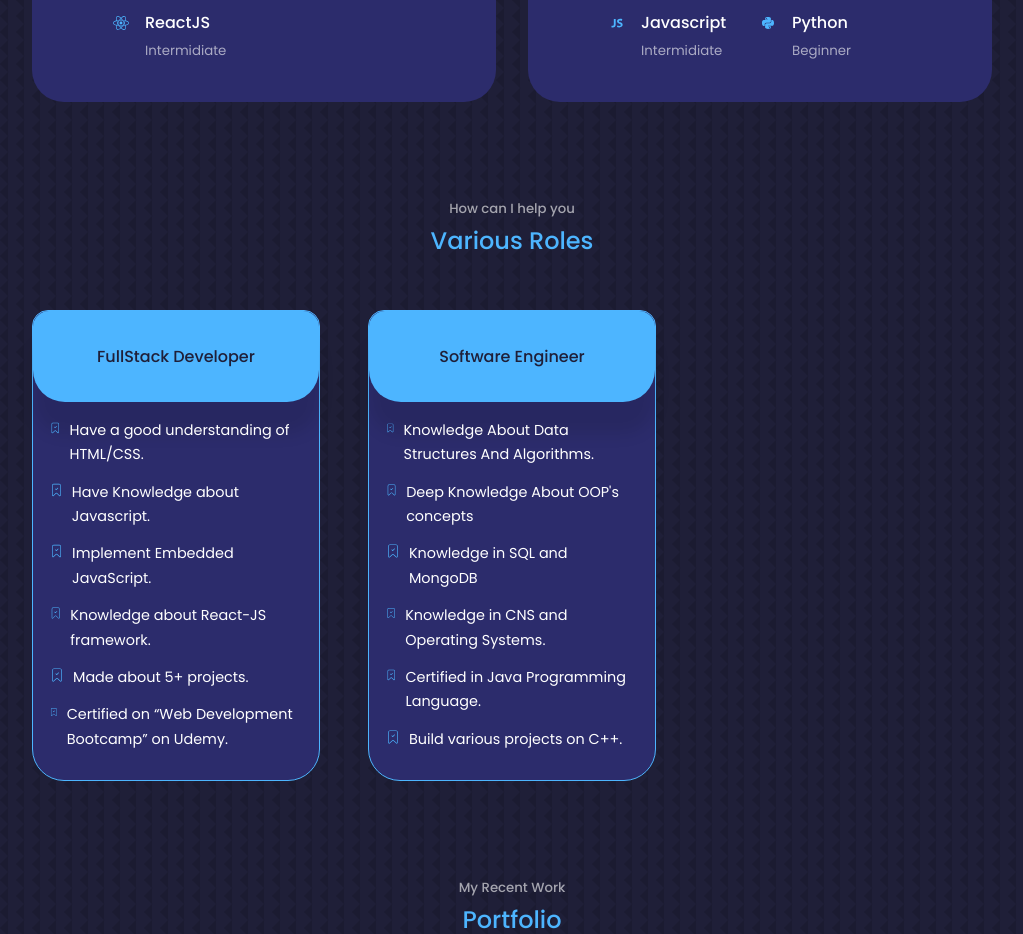
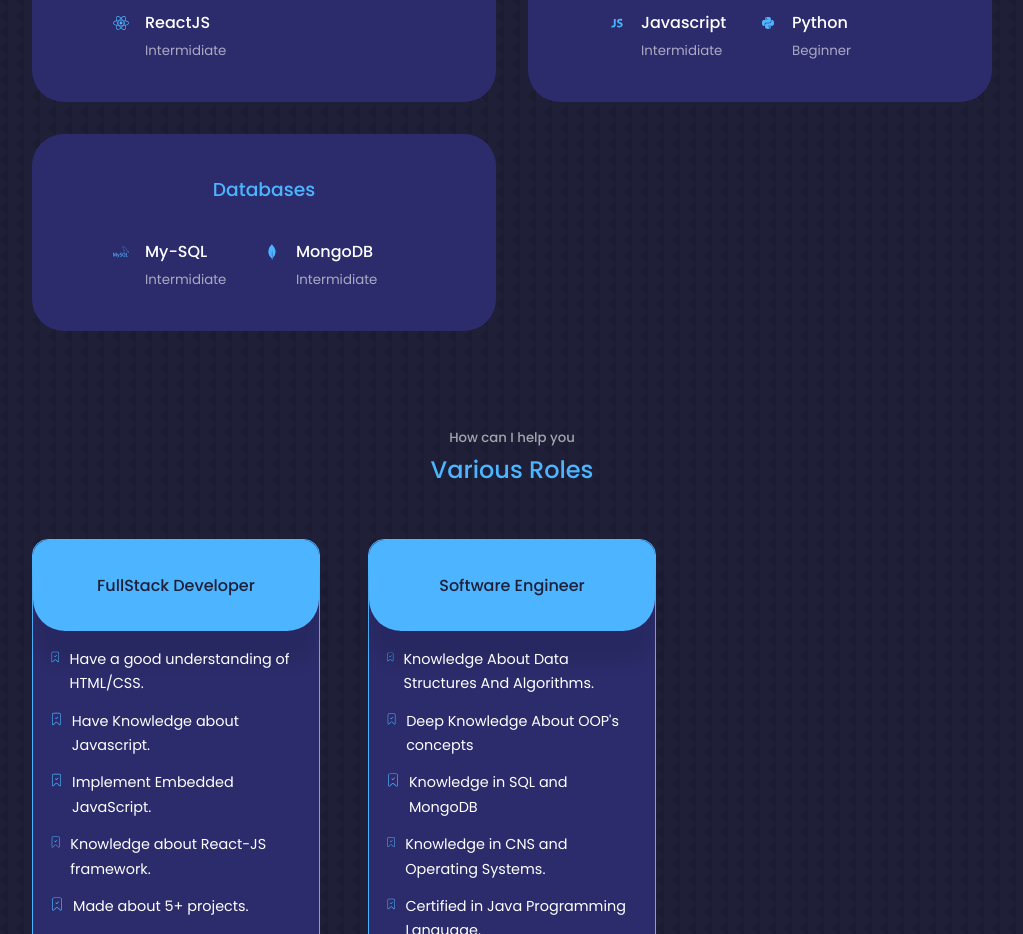
Before and after one commit to vikrants10/portfolio-vik, a React (Create React App) app: page / in a window 1280 px wide. Shown: the part 2360-3294 px from the top of the page, without its empty margins (128-1151 px from the left). Built offline with nearby package versions, Linux system fonts and the light colour scheme.

Commit message:
Experience.jsx

```diff
--- a/src/components/experience/Experience.jsx
+++ b/src/components/experience/Experience.jsx
@@ -159,7 +159,7 @@
           </article>
         </div>
       </div>
-      {/* <div className="experience_databases">
+      <div className="experience_databases">
         <h3>Databases</h3>
         <div className="experience__content">
           <article className="experience__details">
@@ -177,7 +177,7 @@
             </div>
           </article>
         </div>
-      </div> */}
+      </div>
       </div>
     </section>
   )
```
